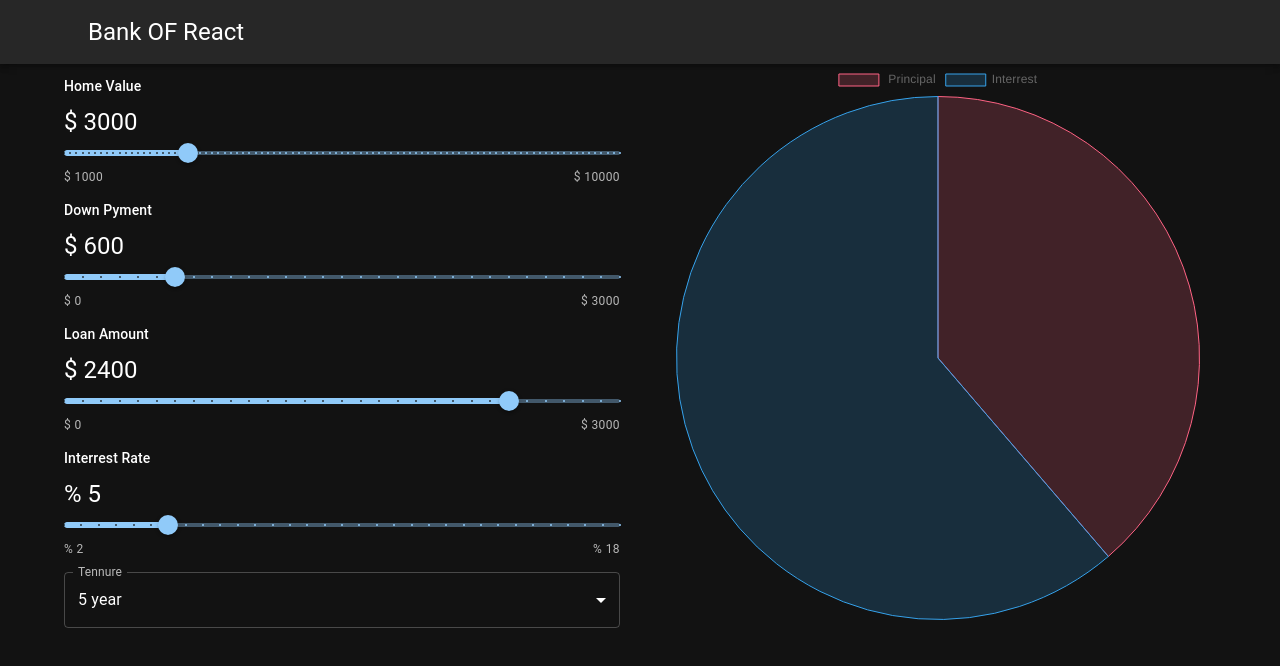
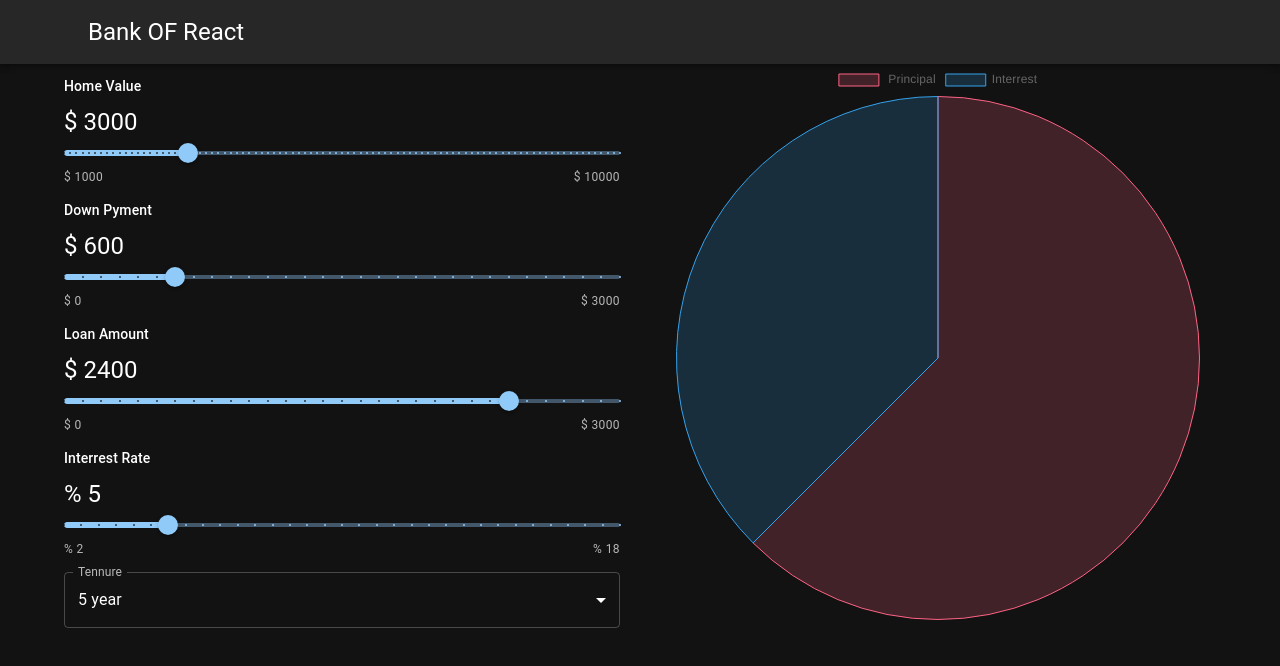
Before and after one commit to RezaualHossenSunny/Bank_React, a React app: page / in a window 1280 px wide. Shown: the top 666 px of the page. Built offline with nearby package versions, Linux system fonts and the light colour scheme; the HTML template or start-up script is replaced by a standard one.

Commit message:
project complate

```diff
--- a/src/Component/Resulat.jsx
+++ b/src/Component/Resulat.jsx
@@ -3,41 +3,32 @@ import { Chart as ChartJS, ArcElement, Tooltip, Legend } from "chart.js";
 import { Pie } from "react-chartjs-2";
 
 ChartJS.register(ArcElement, Tooltip, Legend);
-const Resulat = ({data}) => {
- const {loantrem,loanamount,interrest,doenpayment,homevalu}=data;
-const totalloanmount =loantrem *12;
-const interestmont= interrest/100/12;
+const Resulat = ({ data }) => {
+  const { loantrem, loanamount, interrest, doenpayment, homevalu } = data;
+  const totalloanmount = loantrem * 12;
+  const interestmont = interrest / 100 / 12;
 
-const montylypyment= (
-  loanamount *
-  interestmont *
-  (1 + interestmont) ** totalloanmount)
-  /
-  ((1+ interestmont) ** totalloanmount);
-
+  const montylypyment =
+    (loanamount * interestmont * (1 + interestmont) ** totalloanmount) /
+    (1 + interestmont) ** totalloanmount;
+  const totalintrestGenarate = montylypyment * totalloanmount - loanamount;
   const paichrtdata = {
-    labels: [" Principal","Interrest" ],
+    labels: [" Principal", "Interrest"],
     datasets: [
       {
         label: "Ratio principal and interest",
-        data: [12, 19, ],
-        backgroundColor: [
-          "rgba(255, 99, 132, 0.2)",
-          "rgba(54, 162, 235, 0.2)",
-
-        ],
-        borderColor: [
-          "rgba(255, 99, 132, 1)",
-          "rgba(54, 162, 235, 1)",
-
-        ],
+        data: [homevalu, totalintrestGenarate],
+        backgroundColor: ["rgba(255, 99, 132, 0.2)", "rgba(54, 162, 235, 0.2)"],
+        borderColor: ["rgba(255, 99, 132, 1)", "rgba(54, 162, 235, 1)"],
         borderWidth: 1,
       },
     ],
   };
-  return <div>
-    <Pie data={paichrtdata} />
-  </div>;
+  return (
+    <div>
+      <Pie data={paichrtdata} />
+    </div>
+  );
 };
 
 export default Resulat;
```
